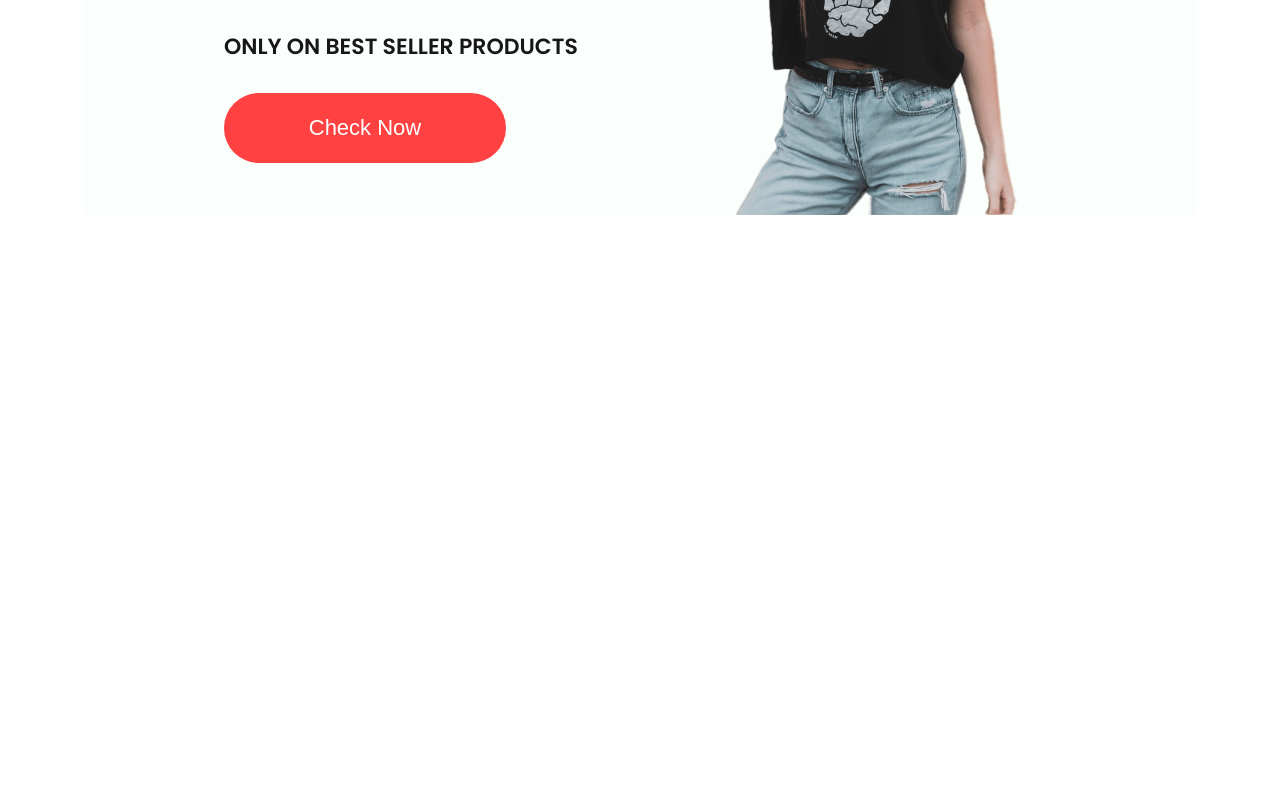
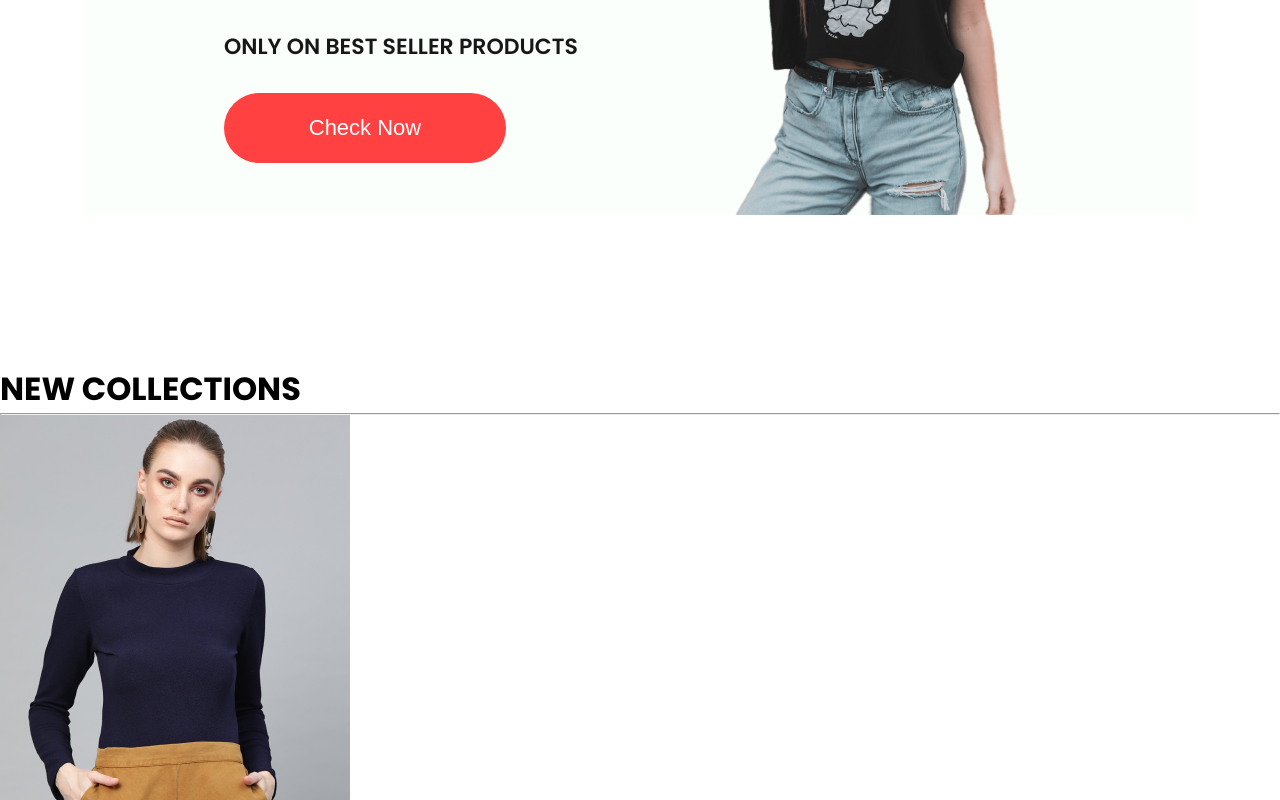
Before and after one commit to CoreyPhillipsOfficial/e-commerce-site, a React (Create React App) app in the folder frontend/: page / in a window 1280 px wide. Shown: the part 2000-2800 px from the top of the page. Before the commit the page ends 2365 px from the top, so only its background shows below. Built offline with nearby package versions, Linux system fonts and the light colour scheme.

Commit message:
added New Collections

```diff
--- a/frontend/src/Components/NewCollections/NewCollections.jsx
+++ b/frontend/src/Components/NewCollections/NewCollections.jsx
@@ -1,10 +1,18 @@
 import React from 'react'
 import './NewCollections.css'
+import new_collection from '../Assets/new_collections'
+import { Item } from '../Item/Item'
 
 export const NewCollections = () => {
     return (
         <div className='newcollections'>
-
+            <h1>NEW COLLECTIONS</h1>
+            <hr />
+            <div className="collections">
+                {new_collection.map((item, i) => {
+                    return <Item key={i} id={item.id} name={item.name} image={item.image} new_price={item.new_price} old_price={item.old_price} />
+                })}
+            </div>
         </div>
     )
 }
--- a/frontend/src/Pages/Shop.jsx
+++ b/frontend/src/Pages/Shop.jsx
@@ -2,6 +2,7 @@ import React from 'react'
 import { Hero } from '../Components/Hero/Hero'
 import { Popular } from '../Components/Popular/Popular'
 import { Offers } from '../Components/Offers/Offers'
+import { NewCollections } from '../Components/NewCollections/NewCollections'
 
 export const Shop = () => {
     return (
@@ -9,6 +10,7 @@ export const Shop = () => {
             <Hero />
             <Popular />
             <Offers />
+            <NewCollections />
         </div>
     )
 }
```
